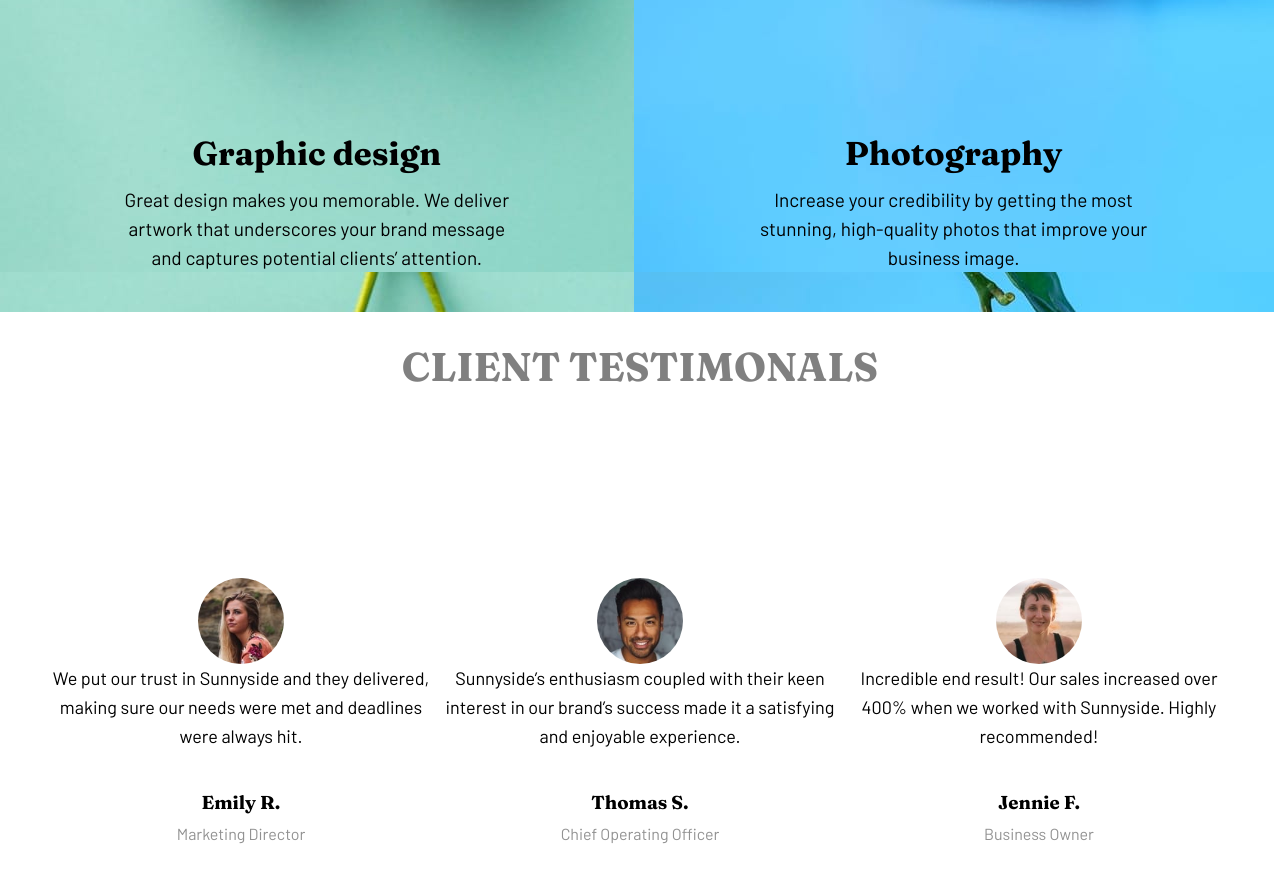
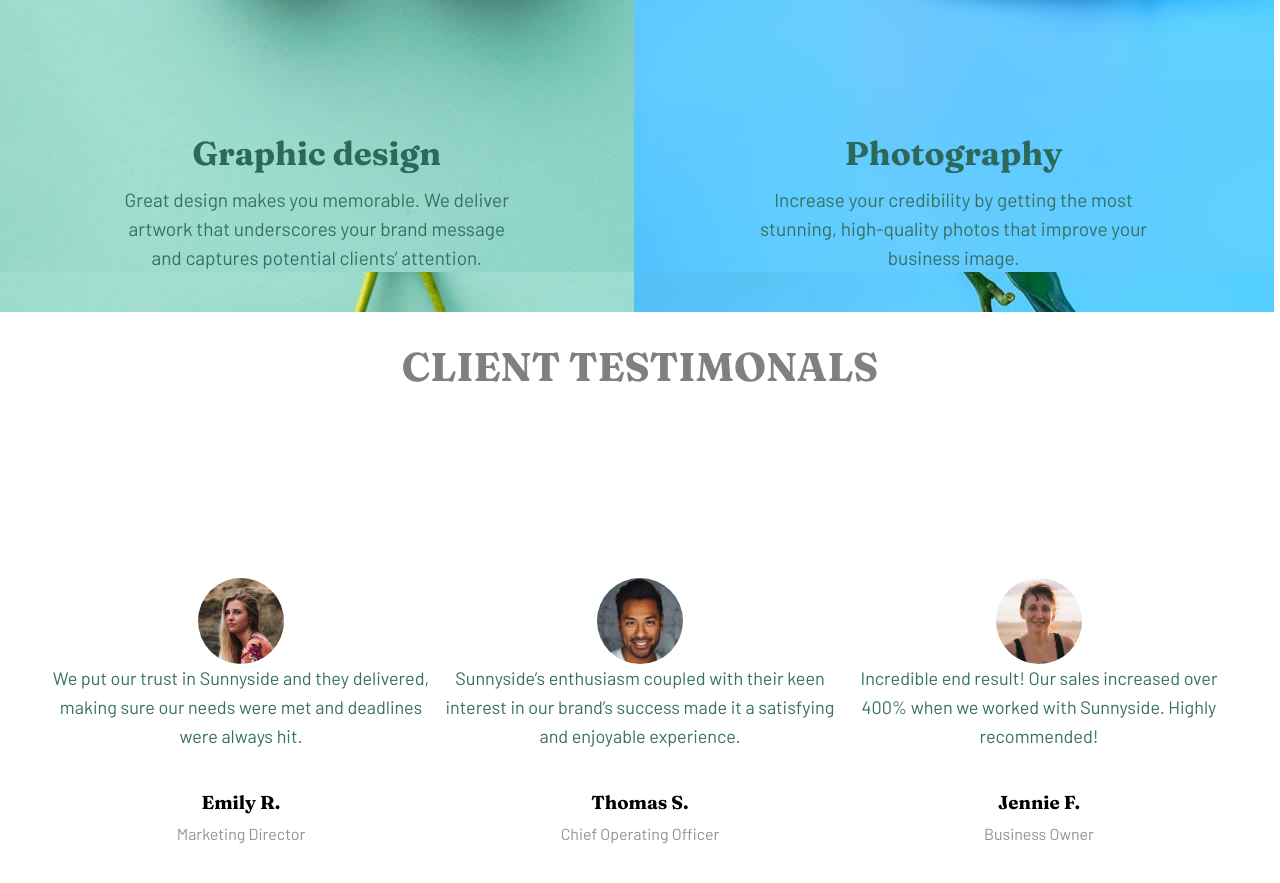
Before and after one commit to Mustafaali82/sunnyside-agency-landing-page, a plain HTML site: page index.html in a window 1280 px wide. Shown: the part 2260-3143 px from the top of the page. Drawn offline with Linux system fonts and the light colour scheme.

Commit message:
file update

```diff
--- a/style.css
+++ b/style.css
@@ -5,7 +5,7 @@
 }
 
 /* /* /* /* /* /* /* /* /* /* /* /* /* /* /* */
-/* Hero Section Styling Starts */
+/* /* /* Hero Section Styling Starts
 /* /* /* /* /* /* /* /* /* /* /* /* /* /* /* */
 
 .main {
@@ -170,12 +170,14 @@ li:hover {
   line-height: 29px;
   font-size: 19px;
   padding-bottom: 40px;
+  color: #377062;
 }
 
 .heading-project {
   font-size: 33px;
   font-family: "Fraunces", sans-serif;
   padding-bottom: 12px;
+  color: #2c695a;
 }
 
 /* Project Section Styling Ends */
```
